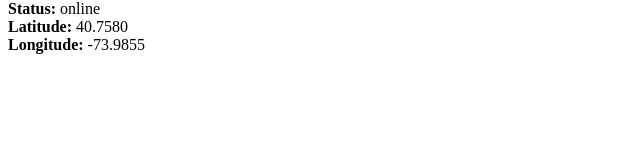
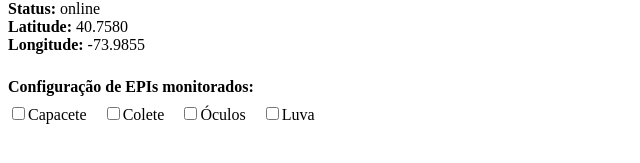
Before and after one commit to AnayaDeveloper/projeto-robotictech, a React (Vite) app: page /camera/1 in a window 1280 px wide. Shown: the part 439-602 px from the top of the page, without its empty margins (0-640 px from the left). Built offline with nearby package versions, Linux system fonts and the light colour scheme.

Commit message:
Configuração de EPIs, adicionada

```diff
--- a/src/pages/CameraDetails.tsx
+++ b/src/pages/CameraDetails.tsx
@@ -65,6 +65,9 @@ const deteccoesIAMock = [
   }
 ];
 
+// Mock de EPIs disponíveis
+const episDisponiveis = ['Capacete', 'Colete', 'Óculos', 'Luva'];
+
 const CameraDetails: React.FC = () => {
   const { id } = useParams<{ id: string }>();
   const camera = camerasMock.find(cam => cam.id === id);
@@ -72,6 +75,8 @@ const CameraDetails: React.FC = () => {
   // Estado para edição de áreas
   const [editandoAreas, setEditandoAreas] = React.useState(false);
   const [novoPoligono, setNovoPoligono] = React.useState<[number, number][]>([]);
+  // Estado para EPIs selecionados
+  const [episSelecionados, setEpisSelecionados] = React.useState<string[]>([]);
 
   if (!camera) {
     return <div>Câmera não encontrada.</div>;
@@ -193,6 +198,27 @@ const CameraDetails: React.FC = () => {
         <strong>Latitude:</strong> {camera.latitude} <br />
         <strong>Longitude:</strong> {camera.longitude}
       </div>
+      {/* Configuração de EPIs */}
+      <div style={{ marginTop: 24 }}>
+        <strong>Configuração de EPIs monitorados:</strong>
+        <div style={{ display: 'flex', gap: 16, marginTop: 8 }}>
+          {episDisponiveis.map(epi => (
+            <label key={epi}>
+              <input
+                type="checkbox"
+                checked={episSelecionados.includes(epi)}
+                onChange={() => {
+                  setEpisSelecionados(episSelecionados.includes(epi)
+                    ? episSelecionados.filter(e => e !== epi)
+                    : [...episSelecionados, epi]
+                  );
+                }}
+              />
+              {epi}
+            </label>
+          ))}
+        </div>
+      </div>
     </div>
   );
 };
```
